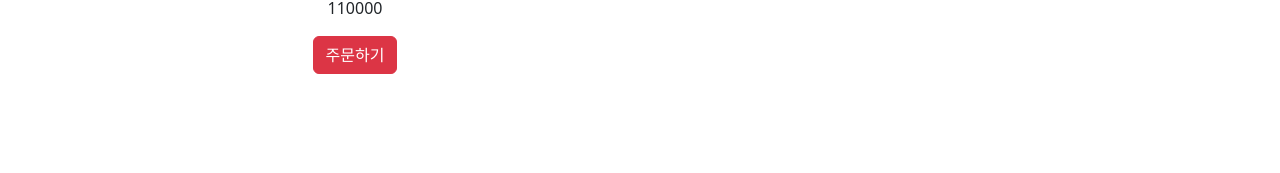
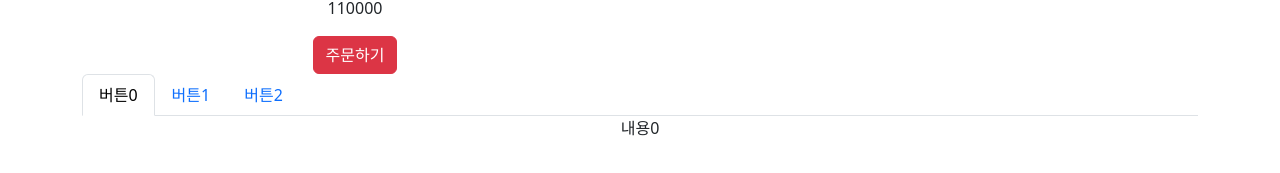
Before and after one commit to hyeonlee717/React_Study_2, a React (Vite) app: page /detail/1 in a window 1280 px wide. Shown: the part 624-797 px from the top of the page. Built offline with nearby package versions, Linux system fonts and the light colour scheme.

Commit message:
Tap UI 만들기, props말고 중괄호, if문 대신 return arr[i]

```diff
--- a/src/routes/Detail.jsx
+++ b/src/routes/Detail.jsx
@@ -1,6 +1,7 @@
 import { useEffect, useState } from "react";
 import { useParams } from "react-router-dom";
 import styled from "styled-components";
+import { Nav } from "react-bootstrap";
 
 // styled-components
 let Btn = styled.button`
@@ -31,6 +32,7 @@ function Detail(props) {
     // let [count, setCount] = useState(0);
     // let [showAlert, setShowAlert] = useState(true);
     let [newInput, setNewInput] = useState('')
+    let [tap, setTap] = useState(0)
 
     // useEffect(function () {
     //     let timer = setTimeout(function () { setShowAlert(false) }, 2000);
@@ -84,7 +86,40 @@ function Detail(props) {
                 </div>
             </div>
 
+            <Nav variant="tabs" defaultActiveKey="link0">
+                <Nav.Item>
+                    <Nav.Link onClick={function () {
+                        setTap(0)
+                    }} eventKey="link0">버튼0</Nav.Link>
+                </Nav.Item>
+                <Nav.Item>
+                    <Nav.Link onClick={function () {
+                        setTap(1)
+                    }} eventKey="link1">버튼1</Nav.Link>
+                </Nav.Item>
+                <Nav.Item>
+                    <Nav.Link onClick={function () {
+                        setTap(2)
+                    }} eventKey="link2">버튼2</Nav.Link>
+                </Nav.Item>
+            </Nav>
+            <TabContent tap={tap}></TabContent>
+
         </div>
     )
 }
+
+function TabContent({ tap }) {
+    // props 안쓰고 이렇게 { a,b,c }로 사용해도 가능
+    if (tap == 0) {
+        return <div>내용0</div>
+    } else if (tap == 1) {
+        return <div>내용1</div>
+    } else if (tap == 2) {
+        return <div>내용2</div>
+    }
+    // return  [<div>내용0</div>, <div>내용1</div>, <div>내용2</div>][tap]
+    // 굳이 if문 안쓰고 이렇게 써도 똑같음
+}
+
 export default Detail;
```
